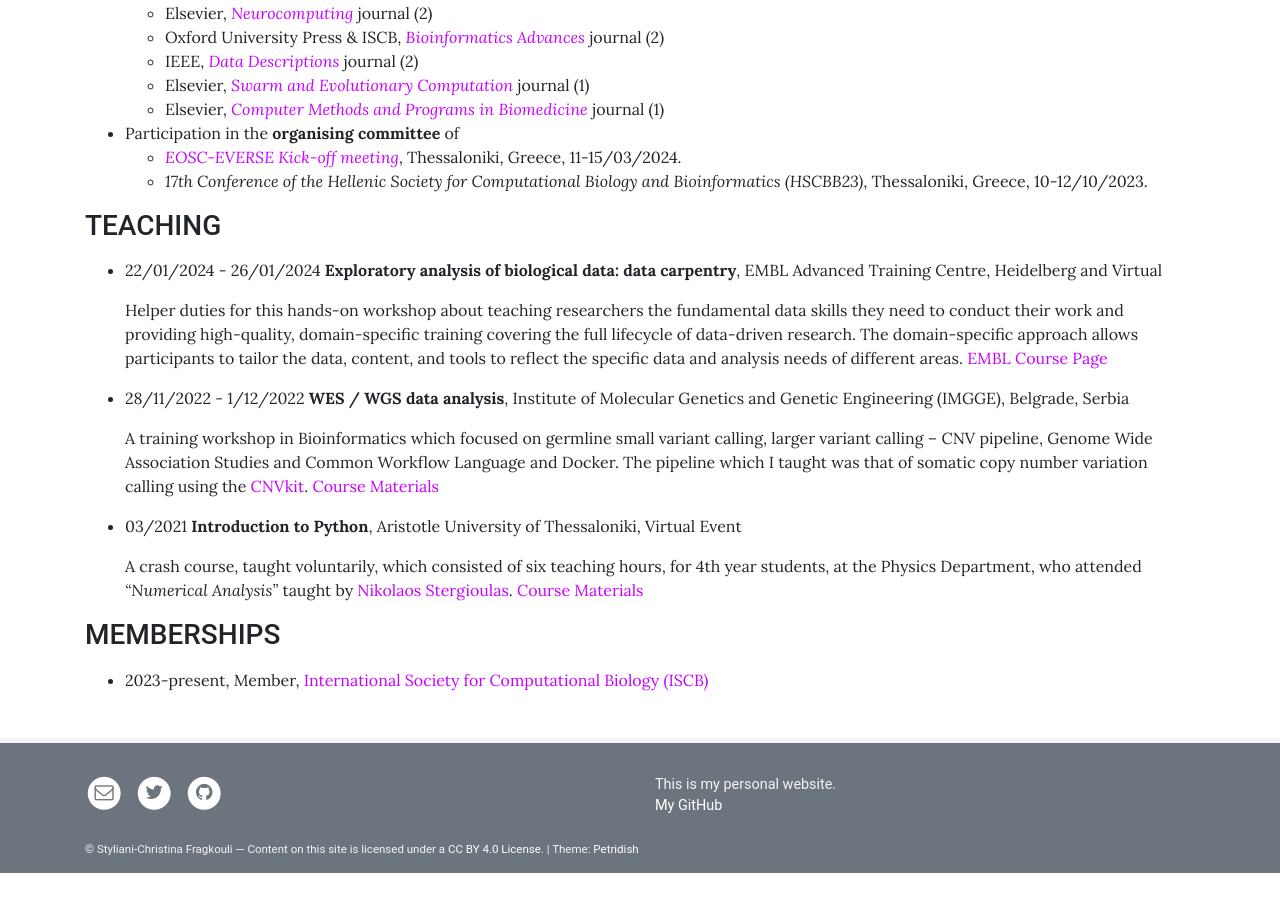
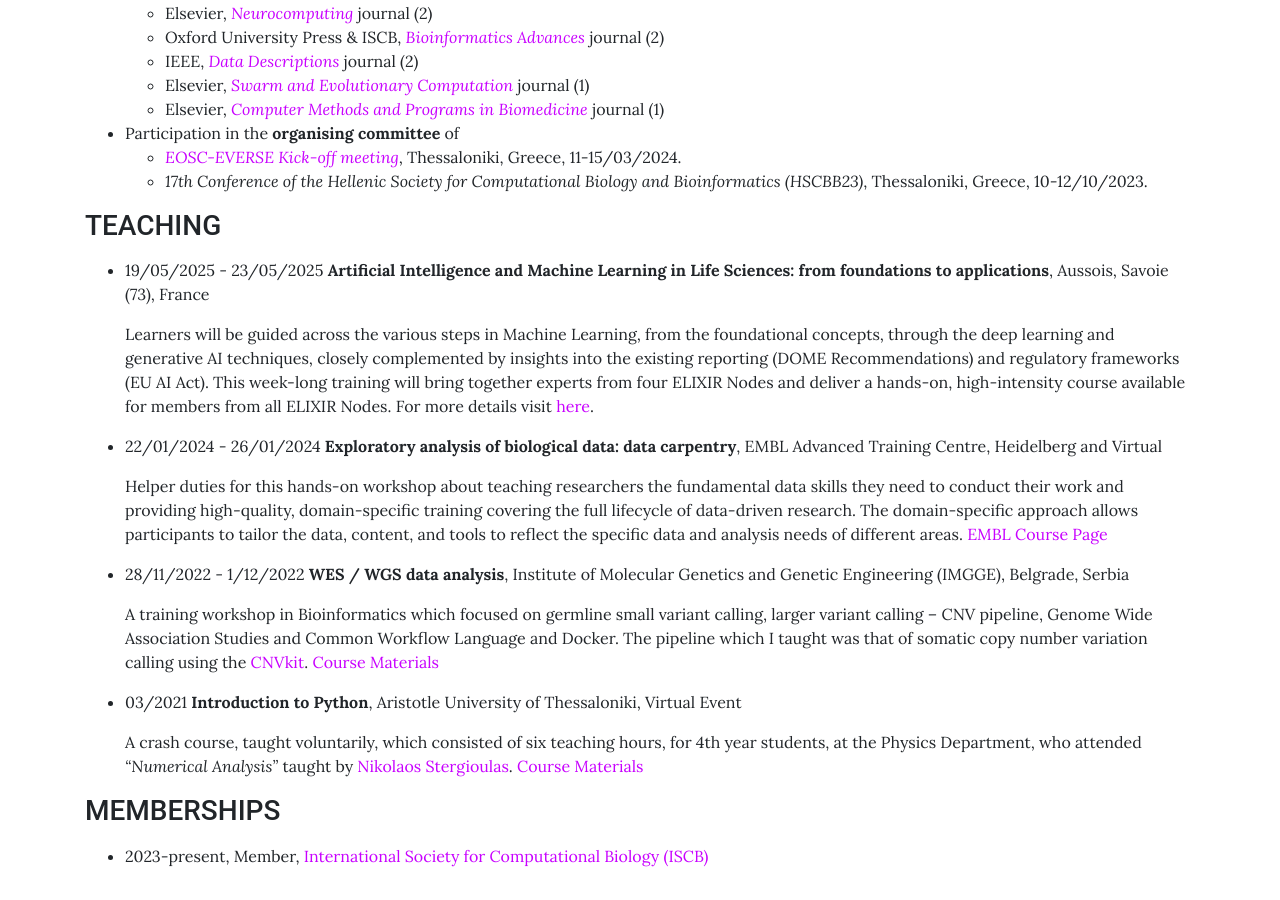
Before and after one commit to sfragkoul/sfragkoul.github.io, a Jekyll site: the page built from pages/CV.md, in a window 1280 px wide and 900 px high, scrolled down 1912 px. Built offline with Jekyll 4.4.1, drawn with Linux system fonts in a browser that asks for light colours; before the commit the page ends 2785 px from its top, so only the background shows below that.

Commit message:
Update CV.md

```diff
--- a/pages/CV.md
+++ b/pages/CV.md
@@ -85,6 +85,10 @@
 ### TEACHING
 <p style="margin-bottom:15px"></p>
 
+- 19/05/2025 - 23/05/2025 	**Artificial Intelligence and Machine Learning in Life Sciences: from foundations to applications**, Aussois, Savoie (73), France
+
+  Learners will be guided across the various steps in Machine Learning, from the foundational concepts, through the deep learning and generative AI techniques, closely complemented by insights into the existing reporting (DOME Recommendations) and regulatory frameworks (EU AI Act). This week-long training will bring together experts from four ELIXIR Nodes and deliver a hands-on, high-intensity course available for members from all ELIXIR Nodes. For more details visit [here](https://moodle.france-bioinformatique.fr/course/view.php?id=34).
+
 - 22/01/2024 - 26/01/2024 	**Exploratory analysis of biological data: data carpentry**, EMBL Advanced Training Centre, Heidelberg and Virtual
 
      Helper duties for this hands-on workshop about teaching researchers the fundamental data skills they need to conduct their work and providing high-quality, domain-specific training covering the full lifecycle of data-driven research. The domain-specific approach allows participants to tailor the data, content, and tools to reflect the specific data and analysis needs of different areas. [EMBL Course Page](https://www.embl.org/about/info/course-and-conference-office/events/dtc24-01/#vf-tabs__section-speakers)
```
